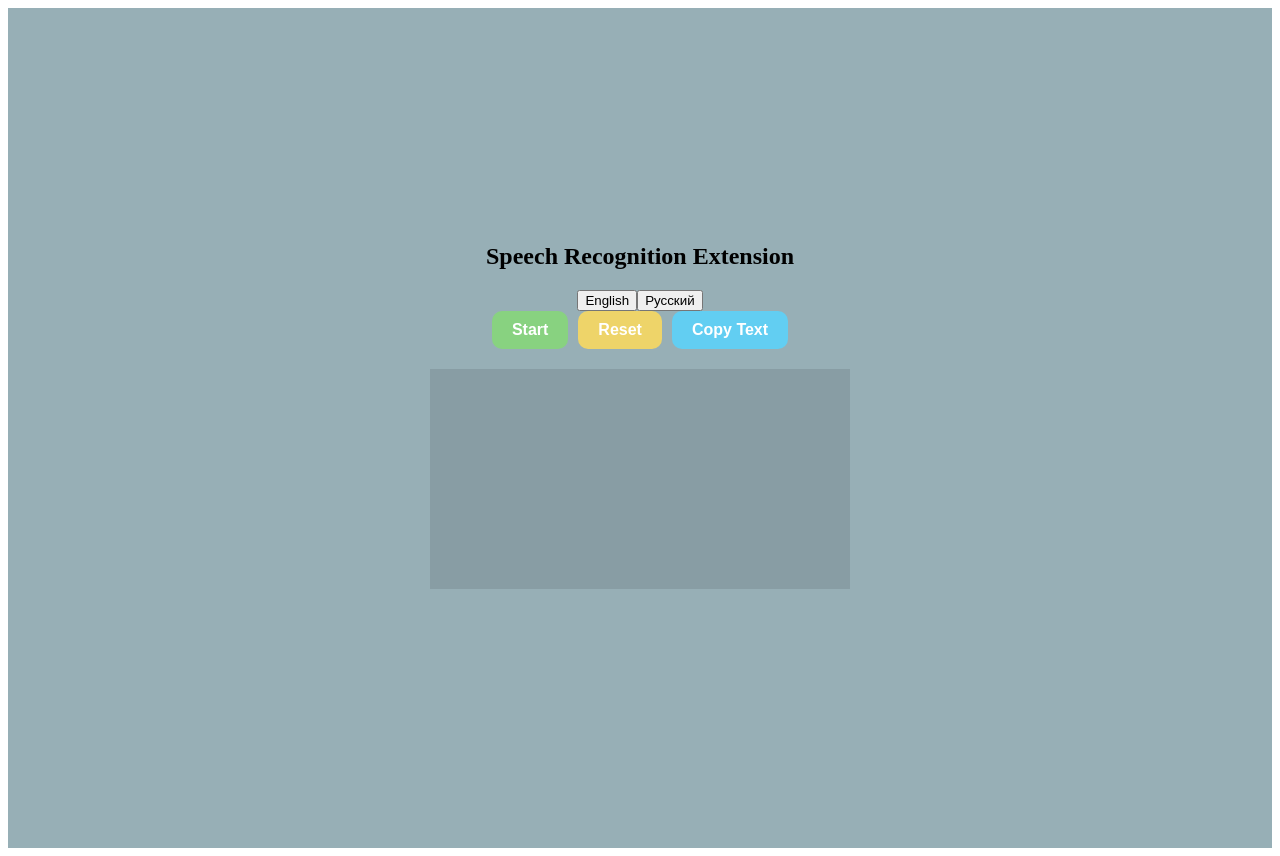
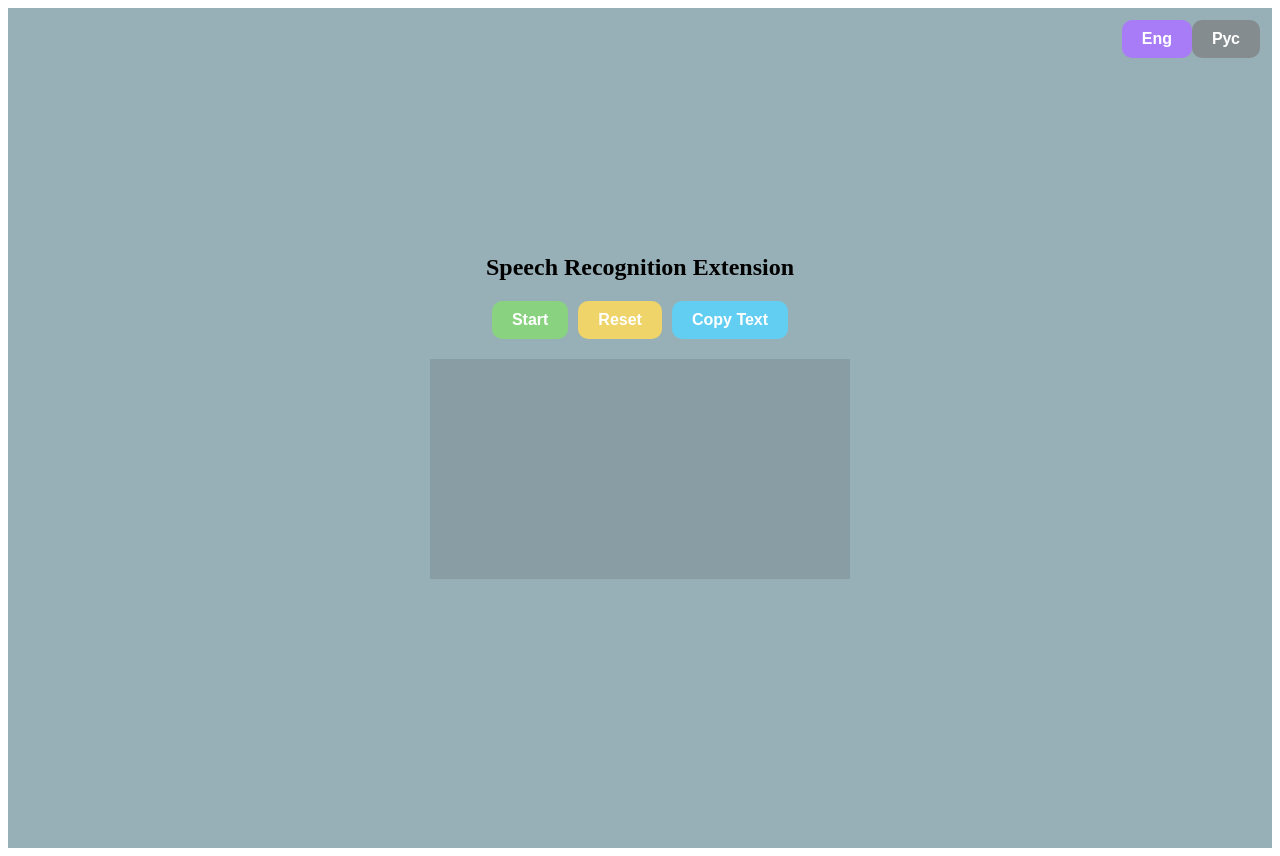
Before and after one commit to bogutskii/Speak2Text, a React (Create React App) app: page / in a window 1280 px wide. Built offline with nearby package versions, Linux system fonts and the light colour scheme.

Commit message:
design changed

```diff
--- a/package.json
+++ b/package.json
@@ -14,7 +14,9 @@
   "dependencies": {
     "react": "^18.2.0",
     "react-dom": "18.2.0",
+    "react-redux": "^8.1.3",
     "react-scripts": "5.0.0",
+    "redux": "^4.2.1",
     "web-vitals": "^1.1.2"
   },
   "eslintConfig": {
--- a/src/App.css
+++ b/src/App.css
@@ -1,4 +1,6 @@
-/* App.css */
+body {
+  overflow: hidden;
+}
 
 .app-container {
   background-color: #97afb6;
@@ -30,32 +32,42 @@
   padding: 10px 20px;
   font-size: 16px;
   font-weight: bold;
-  border-radius: 10px; /* Изменяем форму кнопок */
-  background-color: transparent; /* Убираем фон кнопок */
-  color: #ffffff; /* Белый текст */
+  border-radius: 10px;
+  background-color: transparent;
+  color: #ffffff;
   cursor: pointer;
-  position: relative; /* Добавляем положение для тени */
-  transition: background-color 0.5s ease-in-out; /* Добавляем плавные переходы для фона кнопки */
+  position: relative;
+  transition: background-color 0.5s ease-in-out;
 }
 
 .glow-button.start {
-  background-color: #88d280; /* Пастельно-зеленый цвет */
+  background-color: #88d280;
 }
 
 .glow-button.stop {
   background-color: #f76666;
-  color: #ffffff; /* Белый текст */
-  animation: pulse-shadow 1s infinite alternate; /* Анимация пульсации для тени */
+  color: #ffffff;
+  animation: pulse-shadow 1s infinite alternate;
 }
 
 .glow-button.reset {
   background-color: #eed469;
-  color: #ffffff; /* Белый текст */
+  color: #ffffff;
 }
 
 .glow-button.copy {
   background-color: #62cef2;
-  color: #ffffff; /* Белый текст */
+  color: #ffffff;
+}
+
+.glow-button.lang {
+  background-color: #a87bf7;
+  color: #ffffff;
+}
+
+.glow-button.empty {
+  background-color: #858c8f;
+  color: #ffffff;
 }
 
 .transcript-container {
@@ -65,25 +77,25 @@
 .transcript-text {
   width: 400px;
   height: 200px;
-  background-color: rgba(0, 0, 0, 0.1); /* Светлый фон с небольшой непрозрачностью */
+  background-color: rgba(0, 0, 0, 0.1);
   border: none;
   outline: none;
   padding: 10px;
-  color: #ffffff; /* Белый текст */
+  color: #ffffff;
   font-size: 16px;
   font-family: "Courier New", monospace;
   resize: none;
 }
 
 .interim-transcript {
-  color: #7ae57a;
   font-size: 16px;
+  color: #34ff4b;
 }
+
+
 
 .toast {
   position: absolute;
-  top: 10px;
-  right: 10px;
   background-color: rgba(0, 0, 0, 0.8);
   color: #ffffff;
   padding: 10px;
@@ -99,3 +111,9 @@
     box-shadow: 0px 0px 20px rgba(255, 0, 0, 0.8);
   }
 }
+
+.language-toggle {
+  position: absolute;
+  top: 20px;
+  right: 20px;
+}
--- a/src/App.js
+++ b/src/App.js
@@ -17,7 +17,6 @@ function App() {
   const [language, setLanguage] = useState("en"); // Изначально устанавливаем английский язык
   const [translations, setTranslations] = useState({}); // Состояние для хранения переводов
 
-  // Загрузка переводов из JSON файла
   useEffect(() => {
     const langFile = require(`./lang/translations_${language}.json`);
     setTranslations(langFile);
@@ -87,17 +86,32 @@ function App() {
 
   return (
     <div className="app-container">
-      <div className="title">{translations.app_title}</div>
-      <div className="language-toggle">
-        <button onClick={() => setLanguage("en")}>English</button>
-        <button onClick={() => setLanguage("ru")}>Русский</button>
+      <div className="top-section">
+        <div className="language-toggle">
+          <button
+            className={`glow-button ${language === "en" ? "lang" : "empty"}`}
+            onClick={() => setLanguage("en")}
+          >
+            Eng
+          </button>
+          <button
+            className={`glow-button ${language === "ru" ? "lang" : "empty"}`}
+            onClick={() => setLanguage("ru")}
+          >
+            Рус
+          </button>
+        </div>
+        <div className="title">{translations.app_title}</div>
       </div>
+
       <div className="button-container">
         <button
           className={`glow-button ${isListening ? "stop" : "start"}`}
           onClick={toggleListening}
         >
-          {isListening ? translations.stop_button_text : translations.start_button_text}
+          {isListening
+            ? translations.stop_button_text
+            : translations.start_button_text}
         </button>
         <button className="glow-button reset" onClick={resetTranscript}>
           {translations.reset_button_text}
@@ -107,7 +121,9 @@ function App() {
         </button>
       </div>
       {microphoneError && (
-        <div className="microphone-error">{translations.microphone_error_text}</div>
+        <div className="microphone-error">
+          {translations.microphone_error_text}
+        </div>
       )}
       <div className="transcript-container">
         <textarea
--- a/src/AudioVisualizer.js
+++ b/src/AudioVisualizer.js
@@ -1,8 +1,7 @@
 // AudioVisualizer.js
 
 import React from "react";
-import "./AudioVisualizer.css"; // Создайте CSS-файл для стилей
-
+import "./AudioVisualizer.css";
 const AudioVisualizer = ({ volume }) => {
   const barStyle = {
     width: `${volume * 100}%`,
```
Also changed, not shown: 1 other file (tests, documents, lock files or other folders).
